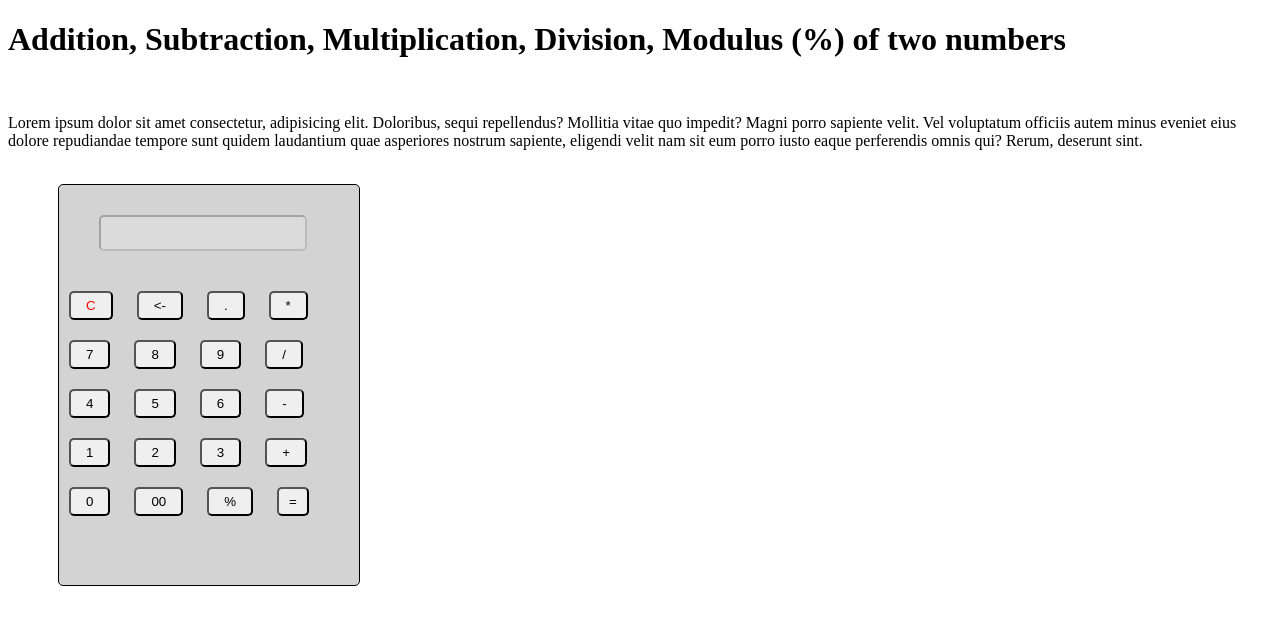
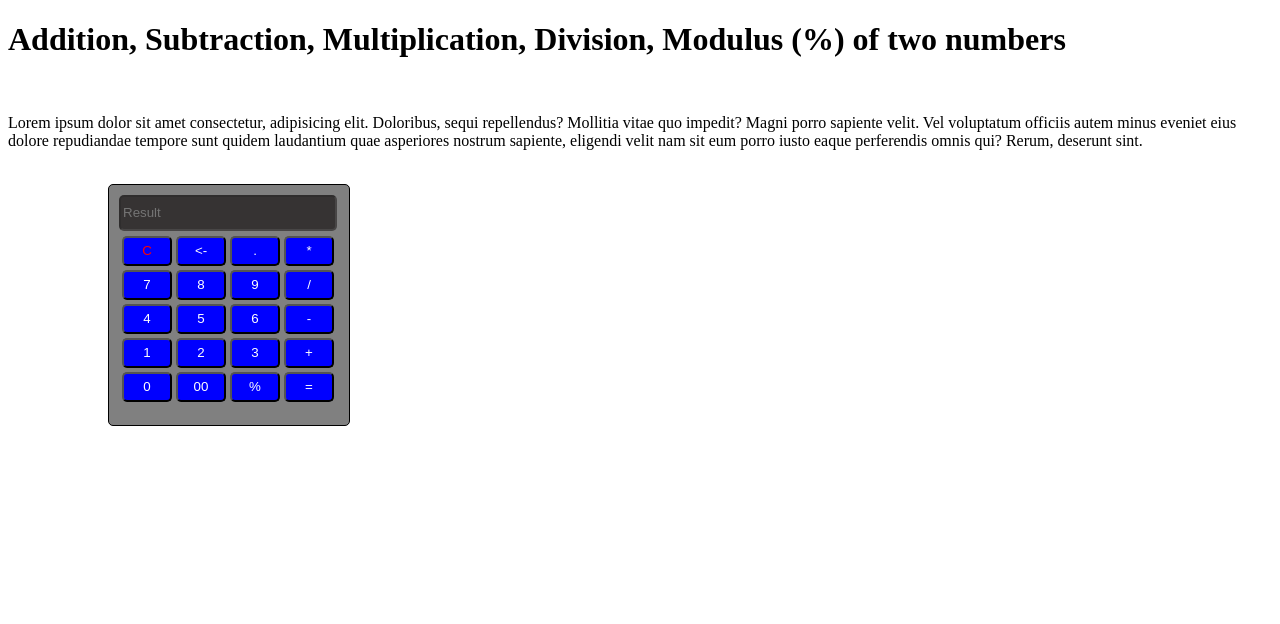
Before and after one commit to SkMdSufiyan/Day15-Calculator-Task, a plain HTML site: page index.html in a window 1280 px wide. Drawn offline with Linux system fonts and the light colour scheme.

Commit message:
Update index.html

```diff
--- a/index.html
+++ b/index.html
@@ -10,33 +10,33 @@
             border-radius:5px;
         }
         .table-responsive{
-            width:300px;
-            height:400px;
-            background-color: lightgrey;
+            width:220px;
+            height:220px;
+            background-color: grey;
             border:1px solid black;
             justify-content: center;
-            margin-left:50px;
+            padding:10px;
+            margin-left:100px;
         }
         #clear{
             color:red;
         }
 
-        .table-responsive button{
-            display: inline-block;
-            margin:10px 10px;
-            padding:5px 15px;
-        }
-        .table-responsive #equal{
-            padding:5px 10px;
-        }
         .table-responsive button:active{
-            background-color:blue;
             font-size: large;
         }
         #result{
-            margin:30px 40px;
-            width:200px;
+            width:210px;
             height:30px;
+            background-color: rgb(54, 51, 51);
+            color:white;
+        }
+        button{
+            width:50px;
+            height:30px;
+            text-align: center;
+            background-color: blue;
+            color:white;
         }
     </style>
 </head>
@@ -48,32 +48,39 @@
 
     <br>
     <div class="table-responsive">
-        <input id="result" type="text" disabled />
-        <br>
-        <button id="clear" type="submit" onclick="clrResult()">C</button>
-        <button id="back"><-</button>
-        <button id="decimalpoint" onclick="dispResult('.')">.</button>
-        <button id="multiply" onclick="dispResult('*')">*</button>
-        <br>
-        <button id="7" onclick="dispResult('7')">7</button>
-        <button id="8" onclick="dispResult('8')">8</button>
-        <button id="9" onclick="dispResult('9')">9</button>
-        <button id="divide" onclick="dispResult('/')">/</button>
-        <br>
-        <button id="4" onclick="dispResult('4')">4</button>
-        <button id="5" onclick="dispResult('5')">5</button>
-        <button id="6" onclick="dispResult('6')">6</button>
-        <button id="subtract" onclick="dispResult('-')">-</button>
-        <br>
-        <button id="1" onclick="dispResult('1')">1</button>
-        <button id="2" onclick="dispResult('2')">2</button>
-        <button id="3" onclick="dispResult('3')">3</button>
-        <button id="add" onclick="dispResult('+')">+</button>
-        <br>
-        <button id="0" onclick="dispResult('0')">0</button>
-        <button id="00" onclick="dispResult('00')">00</button>
-        <button id="mod" onclick="dispResult('%')">%</button>
-        <button id="equal" onclick="calculate()">=</button>
+        <table>
+            <tr><input id="result" type="text" placeholder="Result" disabled /></tr>
+            <tr>
+                <td><button id="clear" type="submit" onclick="clrResult()">C</button></td>
+                <td><button id="back" onclick="backResult()"><-</button></td>
+                <td><button id="decimalpoint" onclick="dispResult('.')">.</button></td>
+                <td><button id="multiply" onclick="dispResult('*')">*</button></td>
+            </tr>
+            <tr>
+                <td><button id="7" onclick="dispResult('7')">7</button></td>
+                <td><button id="8" onclick="dispResult('8')">8</button></td>
+                <td><button id="9" onclick="dispResult('9')">9</button></td>
+                <td><button id="divide" onclick="dispResult('/')">/</button></td>
+            </tr>
+            <tr>
+                <td><button id="4" onclick="dispResult('4')">4</button></td>
+                <td><button id="5" onclick="dispResult('5')">5</button></td>
+                <td><button id="6" onclick="dispResult('6')">6</button></td>
+                <td><button id="subtract" onclick="dispResult('-')">-</button></td>
+            </tr>
+            <tr>
+                <td><button id="1" onclick="dispResult('1')">1</button></td>
+                <td><button id="2" onclick="dispResult('2')">2</button></td>
+                <td><button id="3" onclick="dispResult('3')">3</button></td>
+                <td><button id="add" onclick="dispResult('+')">+</button></td>
+            </tr>
+            <tr>
+                <td><button id="0" onclick="dispResult('0')">0</button></td>
+                <td><button id="00" onclick="dispResult('00')">00</button></td>
+                <td><button id="mod" onclick="dispResult('%')">%</button></td>
+                <td><button id="equal" onclick="calculate()">=</button></td>
+            </tr>
+        </table>
     </div>
 
 
@@ -83,8 +90,15 @@
     </script>
     <script>
         console.log('This is html internal script file.');
+
+        function backResult(){
+            let totRes = document.getElementById("result").value;
+            let totRes_length = totRes.length;
+            let backRes = totRes.slice(0,totRes_length-1);
+            document.getElementById("result").value = backRes;
+        }
         function clrResult(){
-            document.getElementById("result").value='0';
+            document.getElementById("result").value='';
         }
         function dispResult(val){
             document.getElementById("result").value+=val;
```
